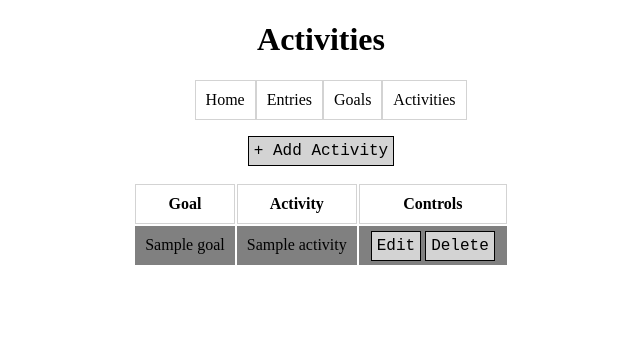
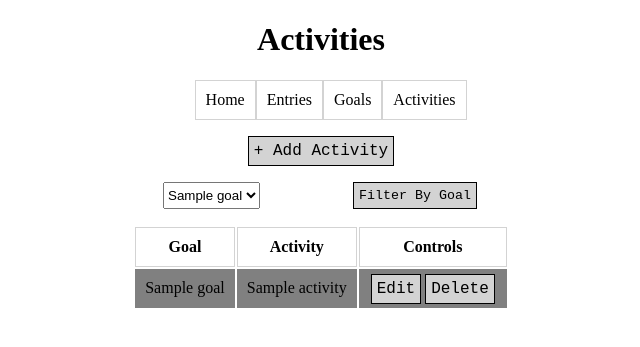
Before and after one commit to mafaz-abrar/goal-tracker, a PHP site: page /app/activities/activities.php in a window 1280 px wide. Shown: the top 347 px of the page, without its empty margins (319-959 px from the left). Run offline with PHP 8.4, Linux system fonts and the light colour scheme; tables that the repository leaves empty or names only in its code hold one stand-in row (values such as "Sample post").

Commit message:
Add goal filter to activities screen

```diff
--- a/app/activities/activities.php
+++ b/app/activities/activities.php
@@ -1,6 +1,19 @@
 <?php
 include_once(__DIR__ . '/../../framework/db_access.php');
 include_once(__DIR__ . '/../../utils/sql_utils.php');
+
+$db_access = new db_access();
+
+$goals = array();
+
+$goals_select_query =
+  "SELECT * FROM goals";
+
+$db_access->execute_query($goals_select_query);
+
+while ($row = $db_access->get_next_row()) {
+  $goals[] = $row;
+}
 ?>
 
 <!DOCTYPE html>
@@ -11,6 +24,26 @@
   <meta name="viewport" content="width=device-width, initial-scale=1.0" />
   <link rel='stylesheet' href="../../styles/styles.css" />
   <link rel="shortcut icon" type="image/x-icon" href="../../icon.ico" />
+  <script src="https://ajax.googleapis.com/ajax/libs/jquery/3.7.1/jquery.min.js"></script>
+  <script>
+    $(document).ready(() => {
+      let goals = <?php echo json_encode($goals); ?>;
+
+      let goal_dropdown = $("#filter_goal_dropdown");
+
+      goals.forEach((goal) => {
+        goal_dropdown.append(new Option(goal.goal_name, goal.goal_id));
+      });
+
+      <?php
+      if (isset($_POST['filter_goal_id'])) {
+        echo "$('#filter_goal_dropdown option[value=" . $_POST['filter_goal_id'] .
+          "]').attr('selected', 'selected');";
+      }
+      ?>
+
+    });
+  </script>
   <title>Goal Tracker</title>
 </head>
 
@@ -25,6 +58,14 @@
   </p>
 
   <p class='controls'><a href='./activity.php?mode=add'> + Add Activity</a></p>
+
+  <form action='activities.php' method='post'>
+    <p class="form_input_container">
+      <select name='filter_goal_id' id='filter_goal_dropdown'>
+      </select>
+      <button>Filter By Goal</button>
+    </p>
+  </form>
 
   <?php
   $db_access = new db_access();
@@ -41,6 +82,23 @@
         goals.goal_name,
         activities.activity_name
     ";
+
+  if (isset($_POST['filter_goal_id'])) {
+    $query =
+      "SELECT
+        activities.activity_id,
+        goals.goal_name,
+        activities.activity_name
+      FROM
+        activities
+        INNER JOIN goals ON goals.goal_id = activities.goal_id
+      WHERE
+        activities.goal_id = " . $_POST['filter_goal_id']  . "
+      ORDER BY
+        goals.goal_name,
+        activities.activity_name
+    ";
+  }
 
   $db_access->execute_query($query);
 
```
Also changed, not shown: index.php (+8 -8 lines).
